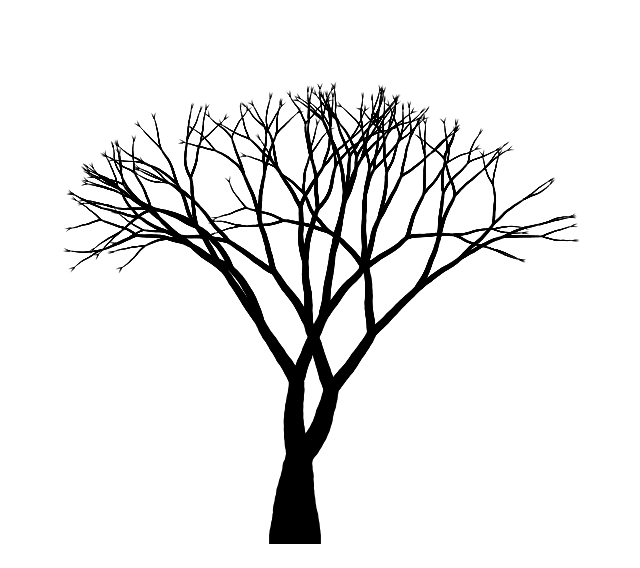
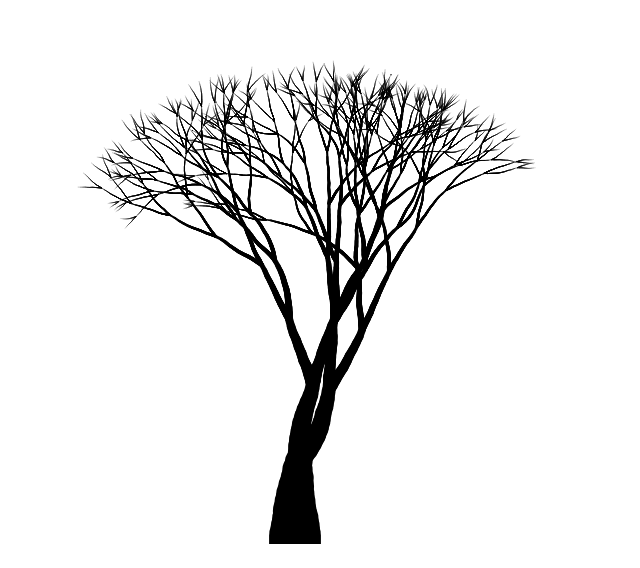
Before and after one commit to ara4n/dryad, a plain HTML site: page index.html in a window 1280 px wide. Shown: the part 232-800 px from the top of the page, without its empty margins (225-865 px from the left). Drawn offline with Linux system fonts and the light colour scheme.

Commit message:
uphold angle ratios correctly and add growth factor

```diff
--- a/index.html
+++ b/index.html
@@ -17,6 +17,7 @@ class Branch {
     length = 0;
     girthStart = 2;
     girthEnd = 0;
+    growthFactor = 1;
     angle = 0;
 
     grow = (time) => {
@@ -36,7 +37,8 @@ class Branch {
                 const branch = new Branch();
                 branch.gen = this.gen + 1;
                 branch.id = `${this.id},${i}`;
-                branch.girthStart = this.girthEnd * ratios[i];
+                branch.growthFactor = this.growthFactor * (ratios[i]*0.2 + 0.8);
+                branch.girthStart = this.girthEnd;
                 branch.angle = angles[i];
                 branch.length = 0;
                 this.branches[i] = branch;
@@ -45,7 +47,7 @@ class Branch {
         if (this.shouldTerminate()) {
             const terminate = (branch) => {
                 branch.terminated = true;
-                console.log(`terminating ${branch}`);
+                // console.log(`terminating ${branch}`);
                 for (const child of branch.branches) terminate(child);
             }
             terminate(this);
@@ -99,6 +101,8 @@ class Branch {
 
     calcLength = () => {
         if (this.branches.length > 0 || this.terminated) {
+            // XXX: rather than length growing after a branch, perhap it should stay the same and instead appear longer
+            // by branches dropping off over time.
             return this.length + (this.time - this.lastTime) / 80;
         }
         else {
@@ -110,27 +114,26 @@ class Branch {
         if (this.terminated) {
             return this.girthStart;
         }
-        return this.girthStart + (this.time - this.lastTime) / (100 * (this.gen + 1));
+        return this.girthStart + this.growthFactor * (this.time - this.lastTime) / (100 * (this.gen + 1));
     }
 
     calcGirthEnd = () => {
         if (this.terminated) {
             return this.girthEnd;
         }
-        return this.girthEnd + (this.time - this.lastTime) / (100 * (this.gen + 2));
+        return this.girthEnd + this.growthFactor * (this.time - this.lastTime) / (100 * (this.gen + 2));
     }
 
     calcBendAngle = (pos, length) => {
         //return -1 * Math.PI / 180;
-
-        // up to 1° of wobble
+        // up to 15° of wobble
         return 15 * (this.bendRand() - 0.5) * Math.PI / 180;
     }
 
     shouldBranch = () => {
         //if (this.gen > 4) return false;
         //return (Math.random() < ((this.gen + 1) / 100));
-        return (this.length > 30);
+        return (this.length > 25 + rand()*15);
         //return (Math.random() < 0.017);
     }
 
@@ -156,10 +159,14 @@ class Branch {
         // 50% split == [-maxAngle / 2, +maxAngle / 2]
         // 80% split == [0, +maxAngle]
 
-        return([
+        // console.log(branchRatios);
+
+        const angles = [
             (branchRatios[0] - this.minBranch) / (1 - this.minBranch * 2) * this.maxAngle - this.maxAngle,
-            (branchRatios[1] - this.minBranch) / (1 - this.minBranch * 2) * this.maxAngle,
-        ]);
+            -(branchRatios[1] - this.minBranch) / (1 - this.minBranch * 2) * this.maxAngle + this.maxAngle
+        ];
+        // console.log(angles);
+        return(angles);
     }
 }
 
```
